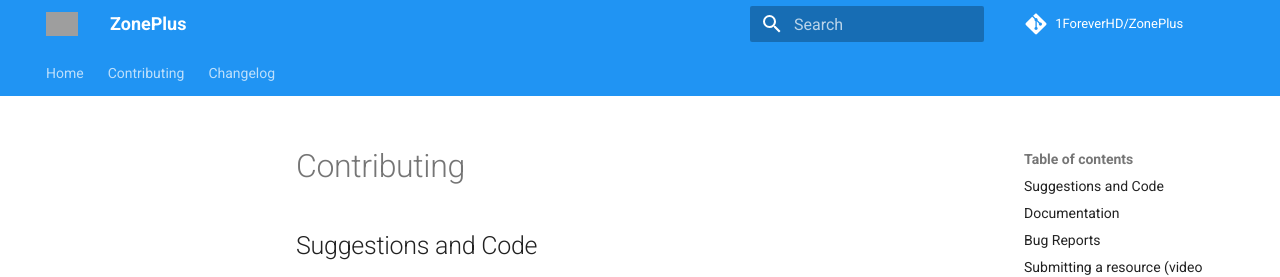
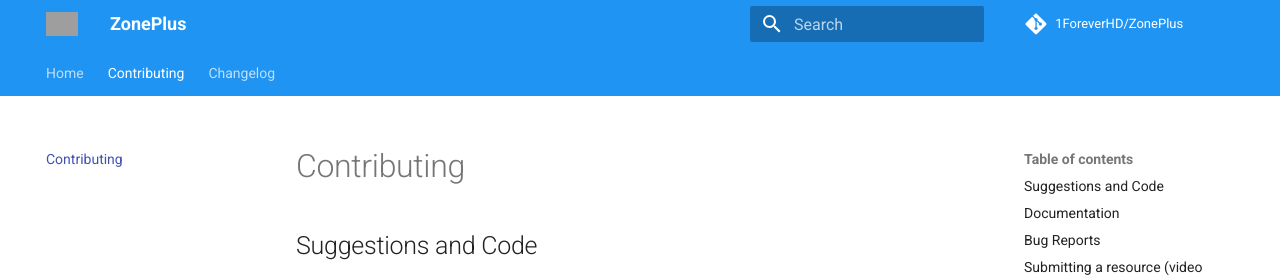
Before and after one commit to 1ForeverHD/ZonePlus, an MkDocs documentation site: the page built from docs/contributing.md, in a window 1280 px wide. Shown: the top 277 px of the page. Built offline with MkDocs 1.6.1 and Material for MkDocs 9.7.7, drawn with Linux system fonts in a browser that asks for light colours; comment, search, counter and statistics services are not loaded; grey boxes are pictures that could not be loaded.

Commit message:
Updated docs

```diff
--- a/mkdocs.yml
+++ b/mkdocs.yml
@@ -51,5 +51,5 @@ nav:
       - Zone: zone.md
       - ZoneController: zonecontroller.md
     - Resources: resources.md
-  - Contributing: CONTRIBUTING.md
+  - Contributing: contributing.md
   - Changelog: changelog.md
```
